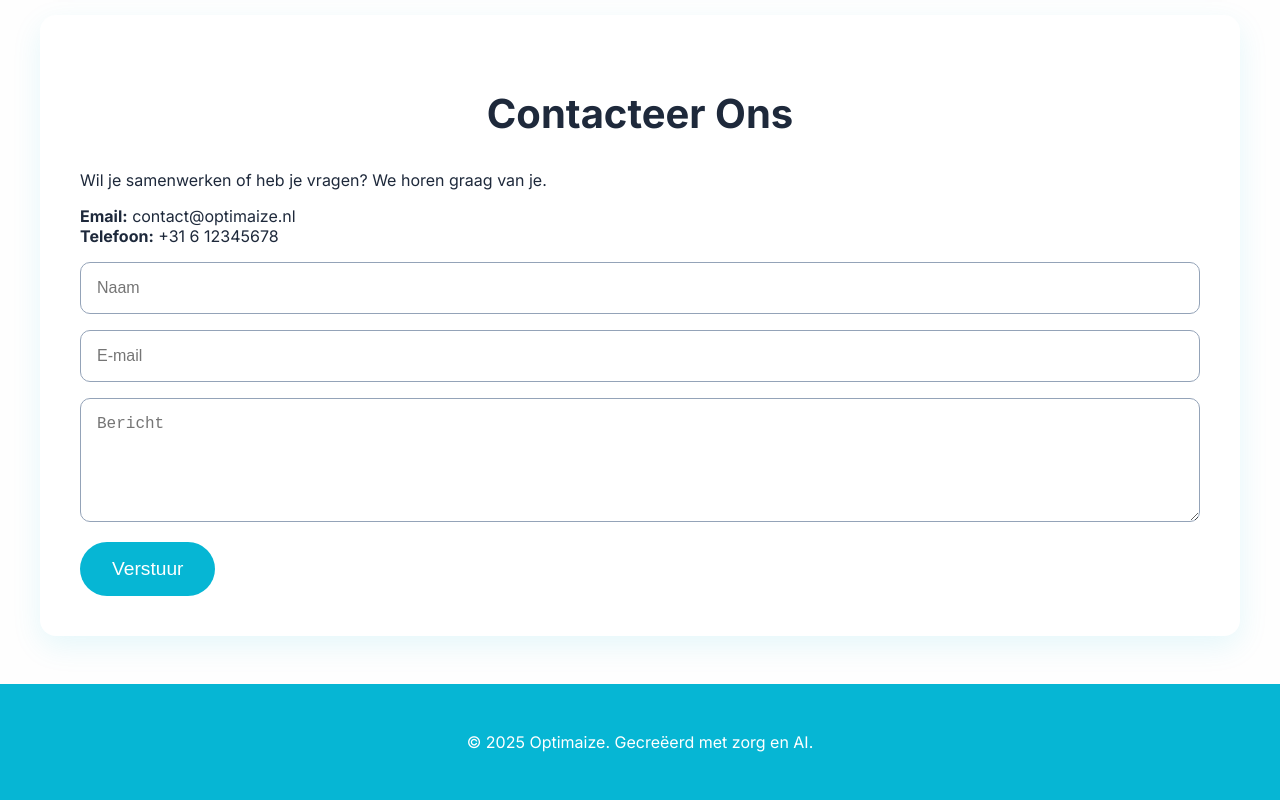
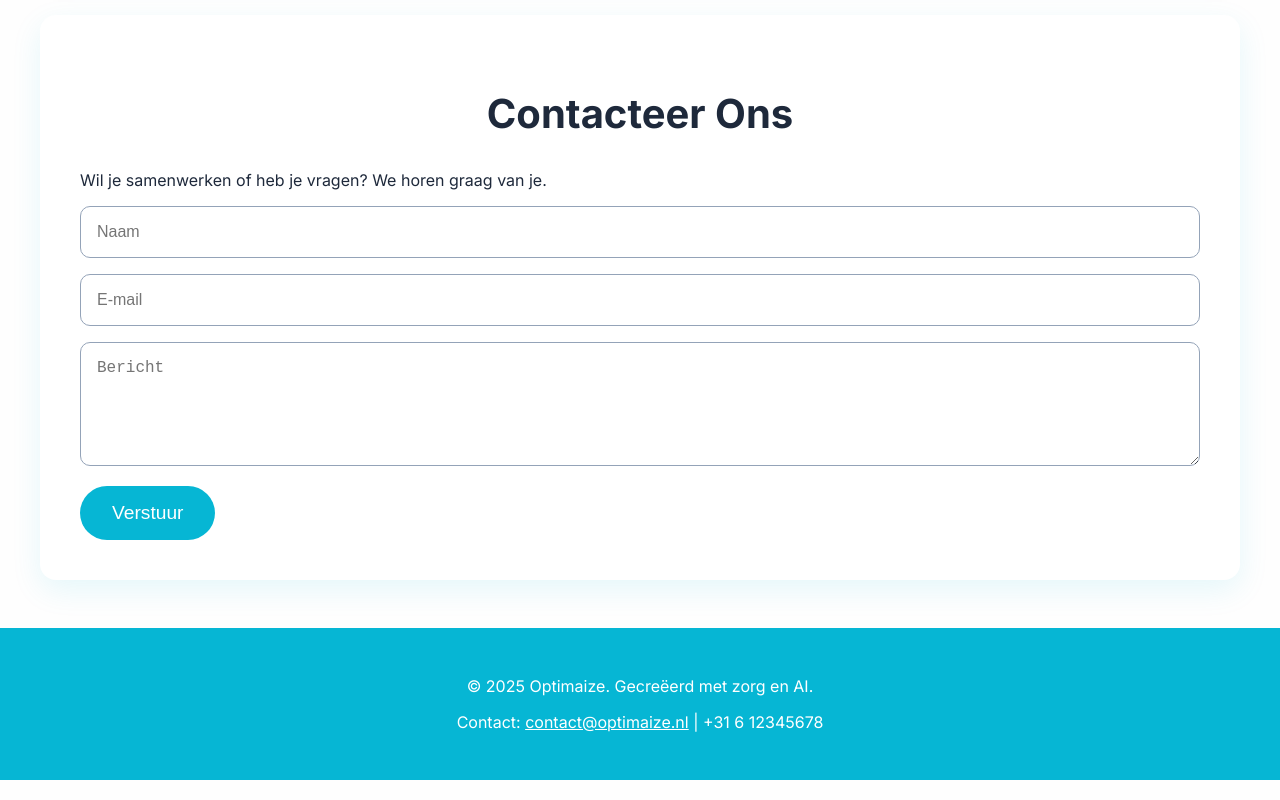
Before and after one commit to FirewallFugitive/Landingspagina, a plain HTML site: page index.html in a window 1280 px wide. Shown: the part 3031-3831 px from the top of the page. Drawn offline with Linux system fonts and the light colour scheme.

Commit message:
changed contact info to footer

```diff
--- a/index.html
+++ b/index.html
@@ -214,8 +214,6 @@
   <section id="contact" class="contact">
     <h2 class="section-title">Contacteer Ons</h2>
     <p>Wil je samenwerken of heb je vragen? We horen graag van je.</p>
-    <p><strong>Email:</strong> contact@optimaize.nl<br>
-  <strong>Telefoon:</strong> +31 6 12345678</p>
     <form>
       <input type="text" placeholder="Naam" required>
       <input type="email" placeholder="E-mail" required>
@@ -226,6 +224,7 @@
 
   <footer>
     <p>&copy; 2025 Optimaize. Gecreëerd met zorg en AI.</p>
+    Contact: <a href="mailto:contact@optimaize.nl" style="color: white; text-decoration: underline;">contact@optimaize.nl</a> | +31 6 12345678</p>
   </footer>
 </body>
 </html>
```
